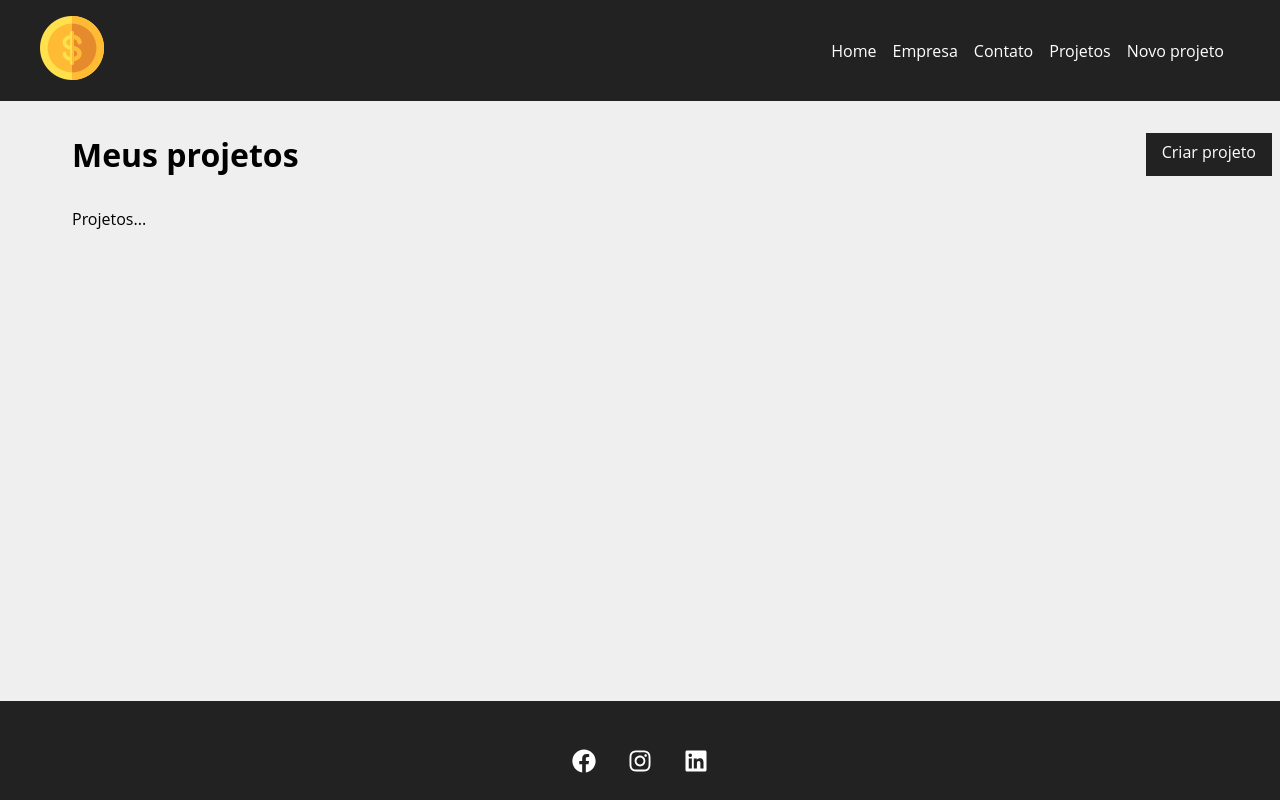
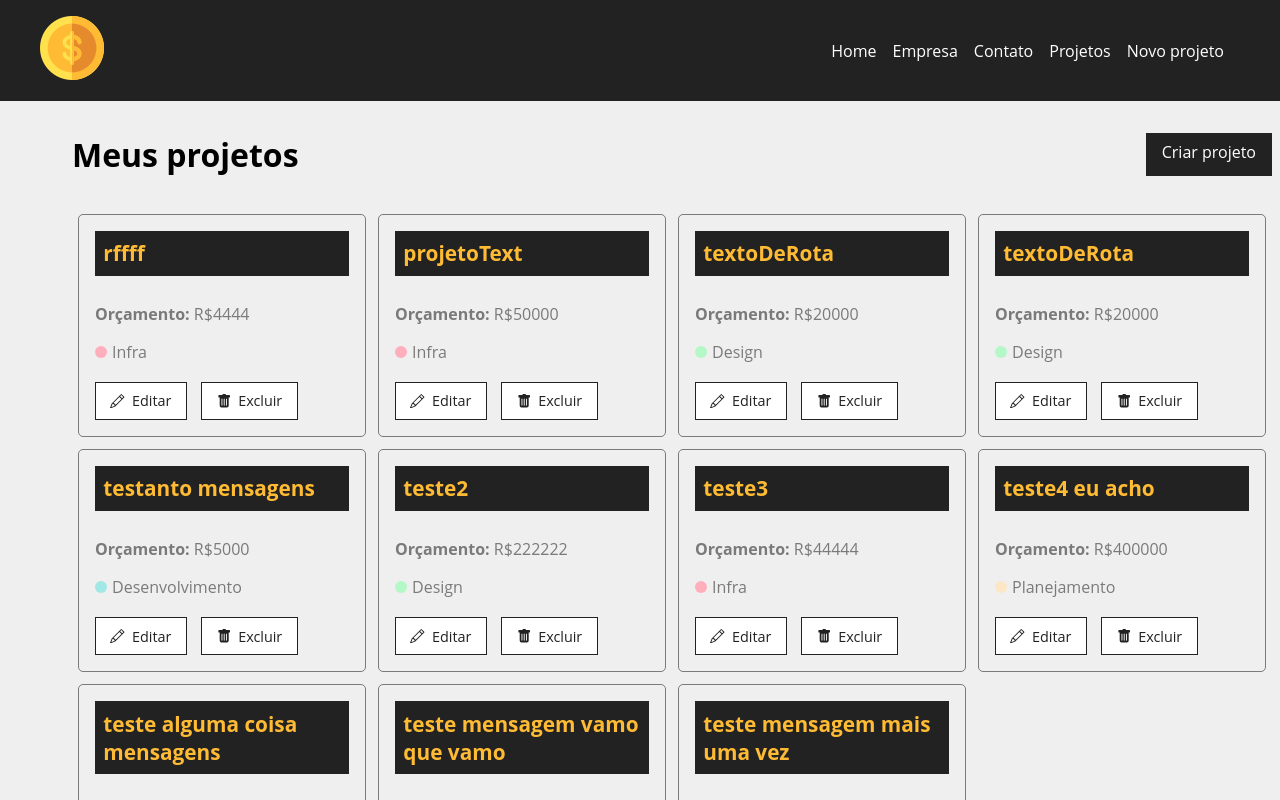
Before and after one commit to AndreRapela/costs, a React (Create React App) app: page /projects in a window 1280 px wide. Shown: the top 800 px of the page. Built offline with nearby package versions, Linux system fonts and the light colour scheme; data requests are answered from the project's data file.

Commit message:
resgatando projeto do banco de dados

```diff
--- a/src/components/pages/Home.js
+++ b/src/components/pages/Home.js
@@ -1,6 +1,6 @@
     import styles from './Home.module.css'
     import savings from '../../img/savings.svg'
-import LinkButton from './LinkButton'
+import LinkButton from '../layout/LinkButton'
 
 function Home() {
     return (
--- a/src/components/pages/Projects.js
+++ b/src/components/pages/Projects.js
@@ -2,15 +2,35 @@
 import { useLocation } from "react-router-dom"
 import styles from "./Projects.module.css"
 import Container from "../layout/Container"
-import LinkButton from "./LinkButton"
+import LinkButton from "../layout/LinkButton"
+import { useState ,useEffect} from "react"
+import ProjectCard from "../project/ProjectCard"
 
 function Projects(){
+
+    const [projects,setProjects] = useState([])
 
     const location = useLocation()
     let message = ''
     if(location.state){
         message = location.state.message
     }
+
+    useEffect(() => {
+        fetch('http://localhost:5000/projects',{
+            method:'GET',
+            headers:{
+                'Content-Type' : 'application/json'
+            }
+        }).then(resp => resp.json())
+        .then((data)=>{
+            setProjects(data)
+        }).catch(err => console.log(err))
+    },[])
+
+    projects.map((project)=>{
+        console.log(project)
+    })
 
     return(
         <div className={styles.project_container}>
@@ -20,7 +40,16 @@
             </div>
         {message && <Message type='success' msg={message}/>}
         <Container customClass="start">
-            <p>Projetos...</p>
+            {projects.length > 0 &&
+                projects.map((project) =>(
+                    <ProjectCard
+                    name={project.name}
+                    id={project.id}
+                    budget={project.budget}
+                    category={project.category.name}
+                    key={project.id}
+                    />
+                ))}
         </Container>
         </div>
     )
--- /dev/null
+++ b/src/components/project/ProjectCard.js
@@ -0,0 +1,30 @@
+import styles from './ProjectCard.module.css'
+import {Link} from 'react-router-dom'
+import {BsPencil, BsFillTrashFill} from 'react-icons/bs'
+
+
+function ProjectCard({id,name,budget,category,handleRemove}){
+
+
+    return  (
+        <div className={styles.project_card}>
+            <h4>{name}</h4>
+            <p>
+                <span>Orçamento: </span>R${budget}
+            </p>
+            <p className={styles.category_text}>
+                <span className={`${styles[category.toLowerCase()]}`}></span> {category}
+            </p>
+            <div className={styles.project_card_actions}>
+                <Link to='/'>
+                    <BsPencil /> Editar
+                </Link>
+               <button>
+                    <BsFillTrashFill />Excluir
+               </button>
+            </div>
+        </div>
+    )
+}
+
+export default ProjectCard
--- /dev/null
+++ b/src/components/project/ProjectCard.module.css
@@ -0,0 +1,89 @@
+.project_card{
+    padding: 1em;
+    border: 1px solid #7a7a7a;
+    border-radius: 5px;
+    width: 24%;
+    margin: 0.5%;
+}
+
+.project_card h4{
+    background-color: #222;
+    color: #ffbb33;
+    padding: .4em;
+    margin-bottom: 1.3em;
+    font-size: 1.3em;
+}
+
+.project_card p{
+    color: #7a7a7a;
+    margin-bottom: 1em;
+}
+
+.project_card p span{
+    font-weight: bold;
+}
+
+.category_text{
+    display: flex;
+    align-items: center;
+}
+
+.category_text span{
+    display: block;
+    width: 12px;
+    height: 12px;
+    border-radius: 50%;
+    background-color: #ccc;
+    margin-right: 5px;
+}
+
+.category_text .infra{
+    background-color: #ffaebc;
+}
+
+.category_text .desenvolvimento{
+    background-color: #a0e7e5;
+}
+
+.category_text .design{
+    background-color: #b4f8c8;
+}
+
+.category_text .planejamento {
+    background-color: #fbe7c6;
+}
+
+.project_card_actions{
+    margin-top: 1.2em;
+    display: flex;
+    align-items: center;
+}
+
+.project_card_actions a,
+.project_card_actions button{
+    text-decoration: none;
+    border: none;
+    background-color: #fff;
+    color: #222;
+    font-size:.9em;
+    padding: .6em 1em;
+    cursor: pointer;
+    margin-right: 1em;
+    border: 1px solid #222;
+    display: flex;
+    align-items: center;
+    justify-content: center;
+    transition: .5s;
+}
+
+.project_card_actions svg{
+    margin-right: .5em;
+
+}
+
+.project_card_actions a:hover,
+.project_card_actions button:hover{
+    background-color: #222;
+    color: #ffbb33;
+
+}
```
Also changed, not shown: src/components/layout/LinkButton.js (renamed from src/components/pages/LinkButton.js), src/components/layout/LinkButton.module.css (renamed from src/components/pages/LinkButton.module.css).
